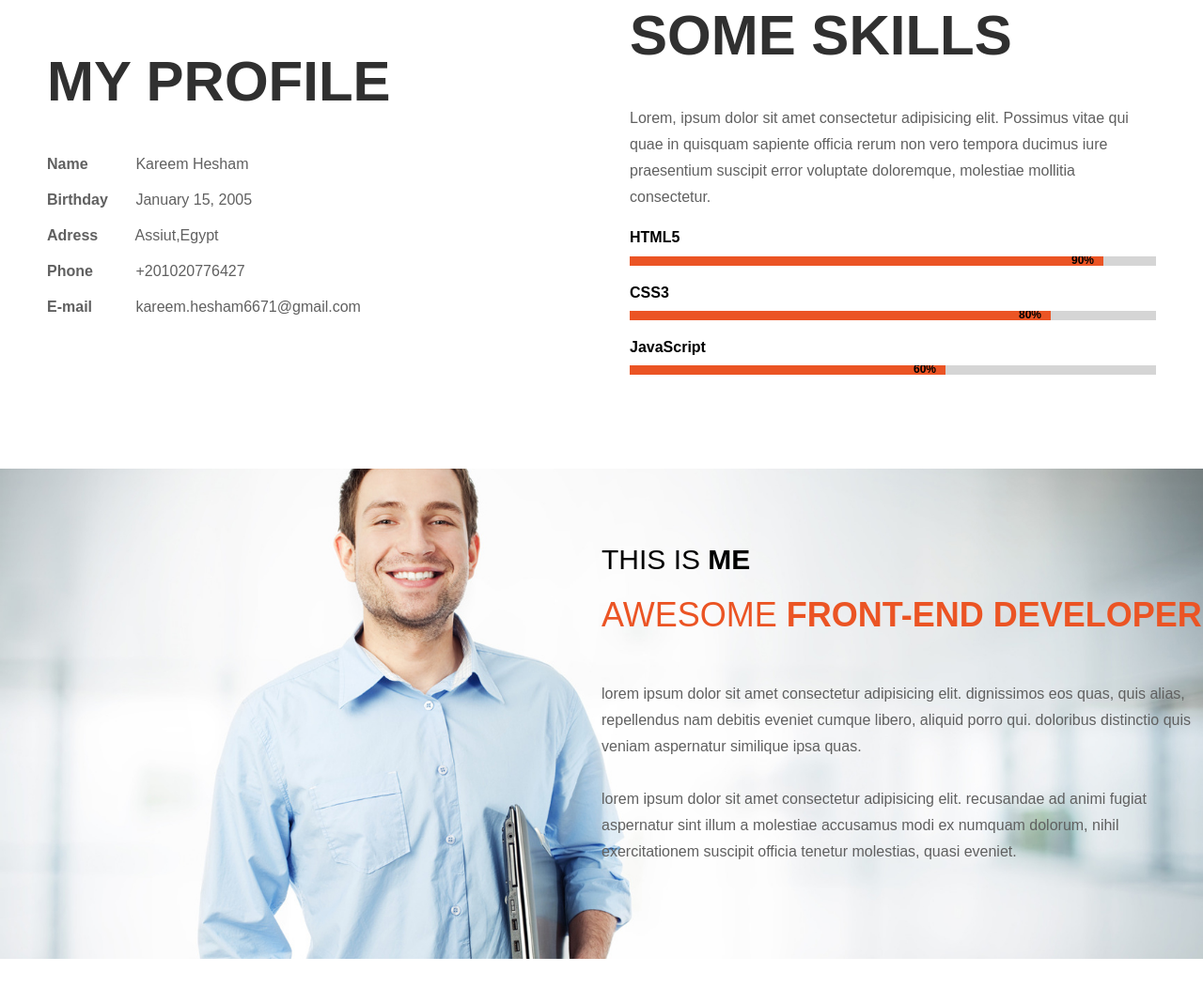
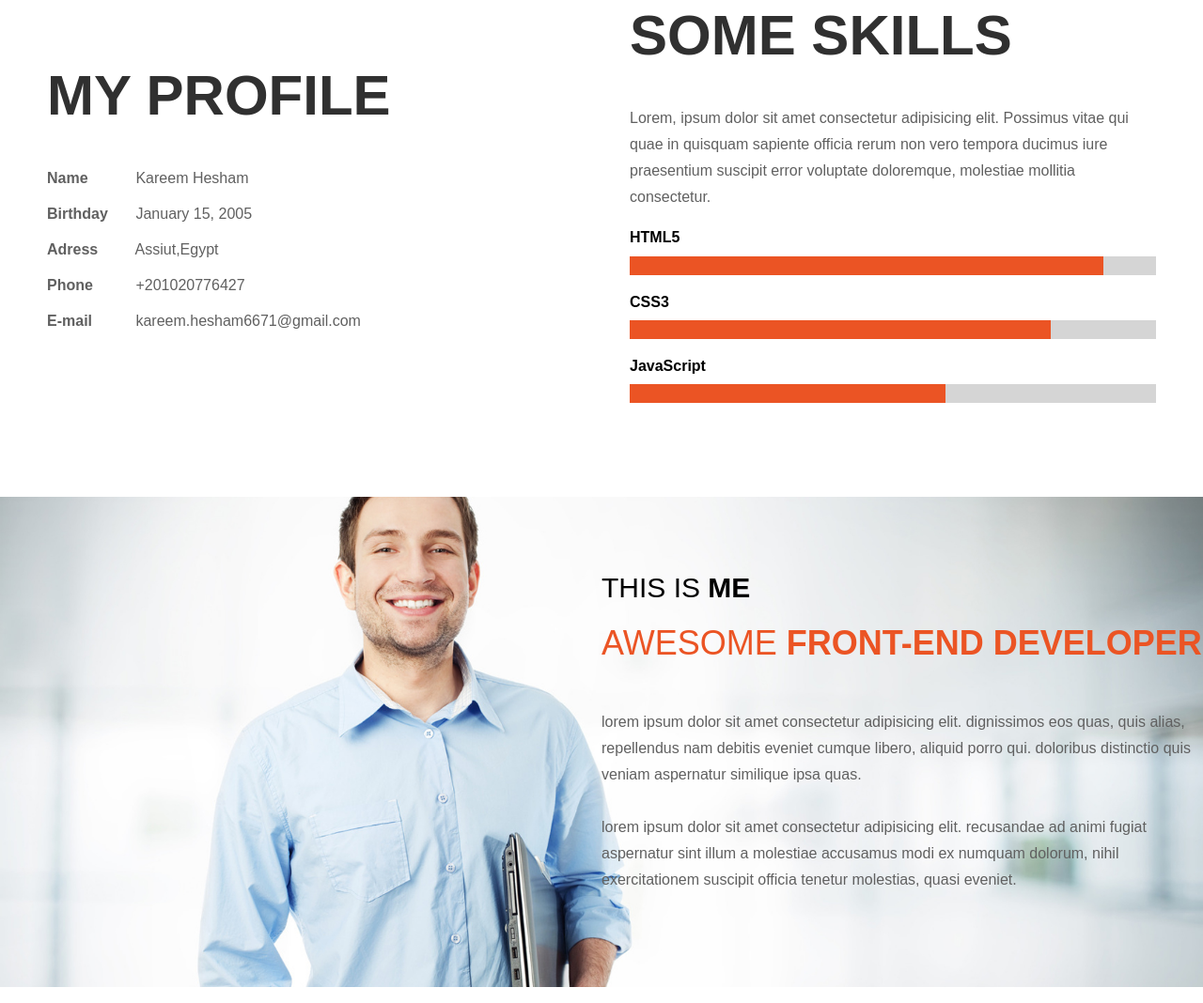
Before and after one commit to Kareemhesham2005/UltraProfile, a plain HTML site: page index.html in a window 1280 px wide. Shown: the part 2269-3337 px from the top of the page at 94% size. Drawn offline with Linux system fonts and the light colour scheme.

Commit message:
Edited ProgressBars

```diff
--- a/css/style.css
+++ b/css/style.css
@@ -510,7 +510,7 @@ hr {
 #resume .prog-holder .prog {
   position: relative;
   width: 100%;
-  height: 10px;
+  height: 20px;
   background-color: #d5d5d5;
   z-index: -1;
   overflow: hidden;
@@ -520,31 +520,13 @@ hr {
   position: absolute;
   bottom: 0;
   left: 0;
-  height: 10px;
+  height: 20px;
   background-color: #eb5424;
-  transition: 1.5s;
-  transform: translateX(-100%);
-  -webkit-transform: translateX(-100%);
-  -moz-transform: translateX(-100%);
-  -ms-transform: translateX(-100%);
-  -o-transform: translateX(-100%);
-  -webkit-transition: 1.5s;
-  -moz-transition: 1.5s;
-  -ms-transition: 1.5s;
-  -o-transition: 1.5s;
-}
-#resume .prog-holder .prog span::before {
-  content: attr(data-skill);
-  position: absolute;
-  top: 50%;
-  font-size: 12px;
-  font-weight: bold;
-  right: 10px;
-  transform: translateY(-50%);
-  -webkit-transform: translateY(-50%);
-  -moz-transform: translateY(-50%);
-  -ms-transform: translateY(-50%);
-  -o-transform: translateY(-50%);
+  transition: 0.5s;
+  -webkit-transition: 0.5s;
+  -moz-transition: 0.5s;
+  -ms-transition: 0.5s;
+  -o-transition: 0.5s;
 }
 
 @media (max-width: 965px) {
--- a/index.html
+++ b/index.html
@@ -171,19 +171,19 @@
         <div class="prog-holder">
           <h4>HTML5</h4>
           <div class="prog">
-            <span style="width: 90%"></span>
+            <span style="width: 0" data-width="90%"></span>
           </div>
         </div>
         <div class="prog-holder">
           <h4>CSS3</h4>
           <div class="prog">
-            <span style="width: 80%"></span>
+            <span style="width: 0" data-width="80%"></span>
           </div>
         </div>
         <div class="prog-holder">
           <h4>JavaScript</h4>
           <div class="prog">
-            <span style="width: 60%"></span>
+            <span style="width: 0" data-width="60%"></span>
           </div>
         </div>
       </div>
--- a/js/app.js
+++ b/js/app.js
@@ -57,21 +57,6 @@ window.addEventListener("scroll", function () {
     const sectionTop = sec.offsetTop - 300;
     if (pageYOffset >= sectionTop) {
       myPosition = sec.getAttribute("id");
-      let bars = document.querySelectorAll(".prog span");
-      if (myPosition === "resume") {
-        bars.forEach((b) => {
-          if (bars[0] == b) {
-            b.setAttribute("data-skill", "90%");
-            b.style.cssText = "transform: translateX(0); width: 90%;";
-          } else if (bars[1] == b) {
-            b.setAttribute("data-skill", "80%");
-            b.style.cssText = "transform: translateX(0); width: 80%;";
-          } else if (bars[2] == b) {
-            b.setAttribute("data-skill", "60%");
-            b.style.cssText = "transform: translateX(0); width: 60%;";
-          }
-        });
-      }
     }
     links.forEach((a) => {
       if (a.getAttribute("href") === `#${myPosition}`) {
@@ -106,3 +91,14 @@ function manageImgs() {
     el.style.display = "block";
   });
 }
+
+let progressBars = document.querySelectorAll(".skills .prog span");
+let section = document.querySelector(".skills");
+
+window.addEventListener("scroll", function () {
+  if (window.scrollY >= section.offsetTop - 300) {
+    progressBars.forEach((bar) => {
+      bar.style.width = bar.getAttribute("data-width");
+    });
+  }
+});
```
